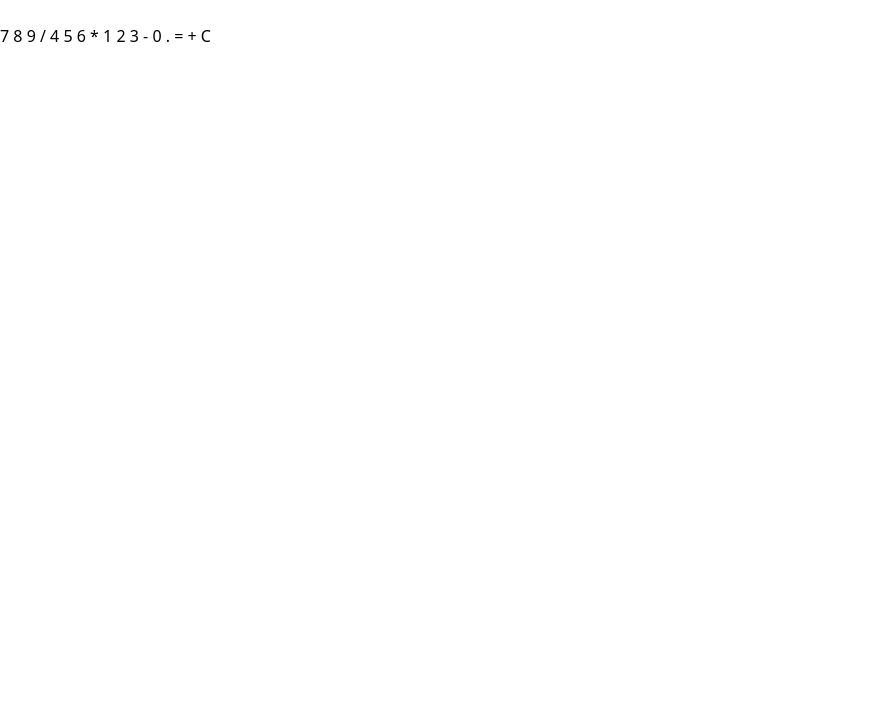
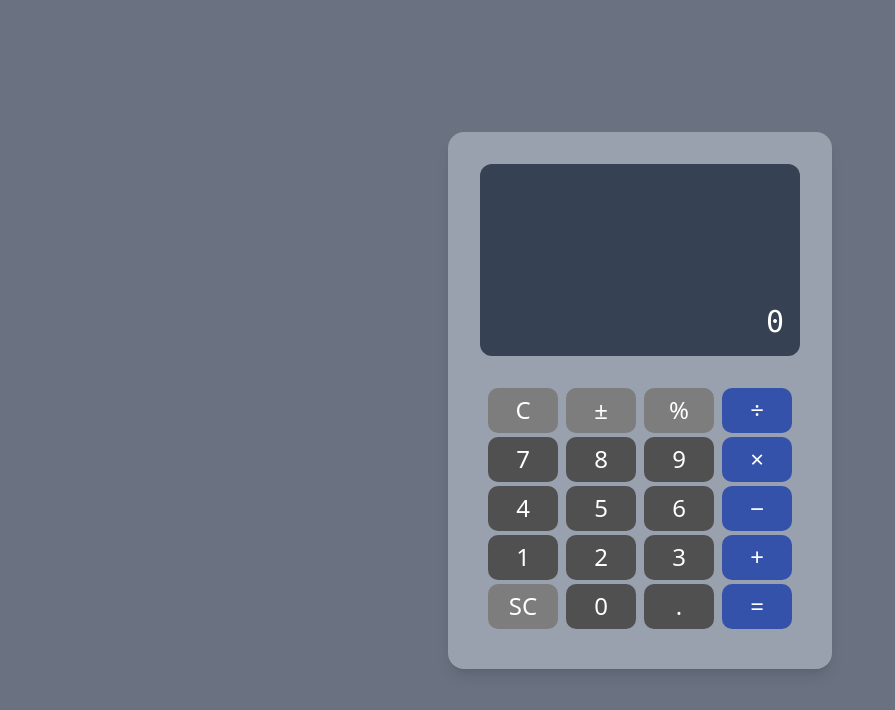
Before and after one commit to justpeterjp1/calculator, a plain HTML site: page index.html in a window 1280 px wide. Shown: the whole page, without its empty margins (0-895 px from the left). Drawn offline with nearby package versions, Linux system fonts and the light colour scheme.

Commit message:
added button styling

```diff
--- a/index.html
+++ b/index.html
@@ -7,35 +7,51 @@
         <script src="https://cdn.jsdelivr.net/npm/@tailwindcss/browser@4"></script>
         <link rel="stylesheet" href="style.css">
 </head>
-<body>
-    <div id="calculator" class="container">
-        <input type="text" id="display" class="display" disabled />
-        <div class="buttons">
-            <button class="btn" data-value="7">7</button>
-            <button class="btn" data-value="8">8</button>
-            <button class="btn" data-value="9">9</button>
-            <button class="btn operator" data-value="/">/</button>
+<body class="flex items-center justify-center min-h-screen bg-gray-500">
+  <div
+    class="w-[90%] max-w-sm bg-gray-400 text-white rounded-2xl p-6 shadow-lg sm:w-[400px] sm:h-auto h-[90vh] md: h-[80dvh] overflow-hidden sm:rounded-2xl sm:p-8 transition-all"
+  >
+    <!-- Display section -->
+    <div
+      id="display"
+      class="w-full h-48 bg-gray-700 rounded-xl mb-6 flex items-end justify-end p-4 text-3xl font-mono break-words mt-8 md:mt-0"
+    >
+      0
+  </div>
+    <!-- Buttons section -->
+    <div class="grid grid-cols-4 gap-x-4 gap-y-12 md:gap-x-4 md:gap-y-2 lg:gap-x-2 lg:gap-y-1 p-2 text-2xl">
 
-            <button class="btn" data-value="4">4</button>
-            <button class="btn" data-value="5">5</button>
-            <button class="btn" data-value="6">6</button>
-            <button class="btn operator" data-value="*">*</button>
+      <!-- Row 1 -->
+      <button class="btn function-btn clear">C</button>
+      <button class="btn function-btn bracket">±</button>
+      <button class="btn function-btn percent">%</button>
+      <button class="btn operator-btn divide">÷</button>
 
-            <button class="btn" data-value="1">1</button>
-            <button class="btn" data-value="2">2</button>
-            <button class="btn" data-value="3">3</button>
-            <button class="btn operator" data-value="-">-</button>
-
-            <button class="btn" data-value="0">0</button>
-            <button class="btn" data-value=".">.</button>
-            <button class="btn equal" data-value="=">=</button>
-            <button class="btn operator" data-value="+">+</button>
-
-            <button class="btn clear" data-value="C">C</button>
-        </div>
+      <!-- Row 2 -->
+      <button class="btn number-btn">7</button>
+      <button class="btn number-btn">8</button>
+      <button class="btn number-btn">9</button>
+      <button class="btn operator-btn multiply">×</button>
+      <!-- Row 3 -->
+      <button class="btn number-btn">4</button>
+      <button class="btn number-btn">5</button>
+      <button class="btn number-btn">6</button>
+      <button class="btn operator-btn minus">−</button>
+      <!-- Row 4 -->
+        <button class="btn number-btn">1</button>
+        <button class="btn number-btn">2</button>
+        <button class="btn number-btn">3</button>
+        <button class="btn operator-btn plus">+</button>
+        <!-- Row 5 -->
+         <button class="btn function-btn scientific">SC</button>
+        <button class="btn number-btn ">0</button>
+        <button class="btn number-btn">.</button>
+        <button class="btn operator-btn">=</button>
     </div>
+  </div>
+  <script src="script.js"></script>
 
 
-    <script src="script.js"></script>
 </body>
+
 </html>
--- a/style.css
+++ b/style.css
@@ -0,0 +1,44 @@
+* {
+
+    box-sizing: border-box;
+}
+
+.btn {
+    cursor: pointer;
+    border: none;
+    outline: none;
+    border-radius: 10px;
+    height: 45px;
+}
+.btn:active {
+    transform: scale(0.95);
+}
+.btn:hover {
+    filter: brightness(1.1);
+}
+.operator-btn {
+    background-color: rgb(53, 82, 171);
+}
+.function-btn {
+    background-color: rgb(125, 125, 125);
+}
+.number-btn {
+    background-color: rgb(80, 80, 80);
+    color: white;
+}
+
+@media (max-width: 768px) {
+    .container {
+        width: 100%;
+        padding: 10px;
+        height: 100vh;
+
+    }
+}
+
+/* In your App.css or global.css */
+@supports (height: 100dvh) {
+  .h-screen {
+    height: 100dvh; /* fixes iOS Safari height issue */
+  }
+}
```
